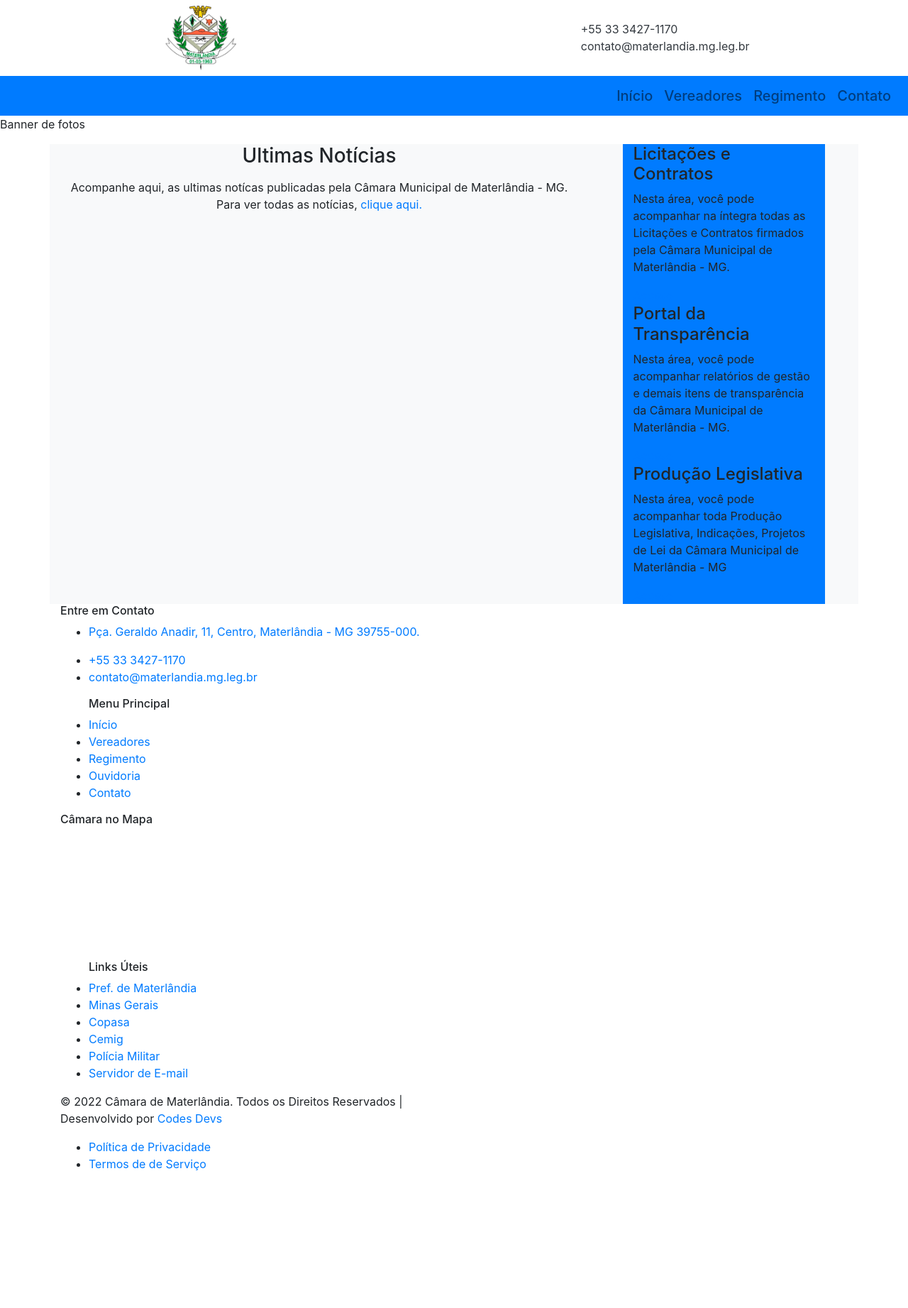
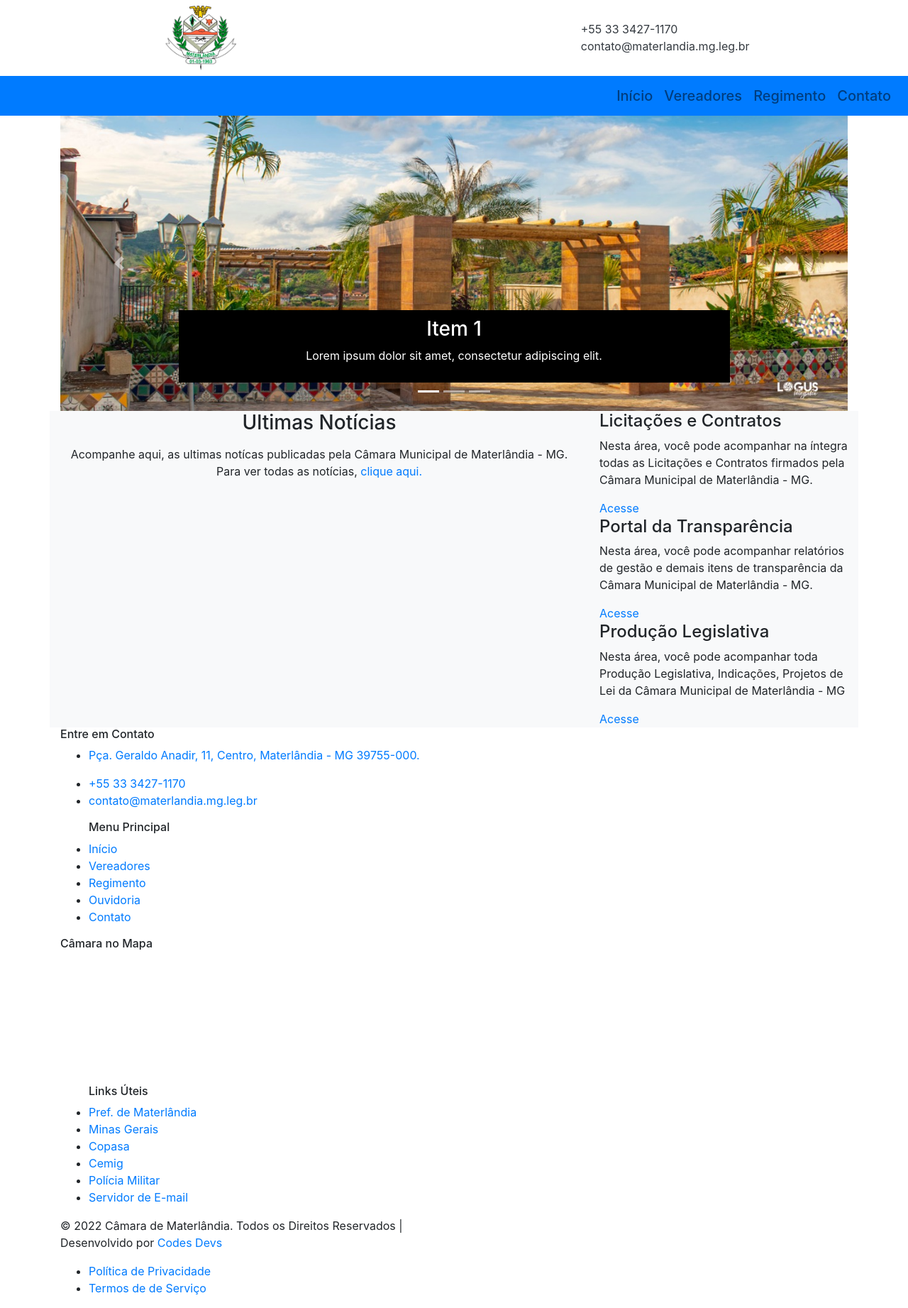
Before and after one commit to codesdevsgroup/camara, a PHP site: page / in a window 1280 px wide. Shown: the whole page at 71% size. Before the commit the page ends 1649 px from the top, so only its background shows below. Run offline with PHP 8.4, Linux system fonts and the light colour scheme; data that the repository does not hold is empty; grey boxes are pictures that could not be loaded.

Commit message:
config carousel

```diff
--- a/index.php
+++ b/index.php
@@ -1,10 +1,77 @@
 <?php
 	require_once('./header.php');
 ?>
-<section class="">
-	<div>
-		<p> Banner de fotos </p>
-	</div>
+<section class="container">
+	<div class="row"><!--Row -->
+        <div class="col-sm-12 m-auto"><!--col-sm8 -->
+          <div id="carousel-legenda" class="carousel slide" data-ride="carousel"><!--Carousel -->
+
+            <!-- Indicadores -->
+            <ol class="carousel-indicators">
+
+              <li class="active" data-target="#carousel-legenda" data-slide-to="0"></li>
+
+              <li data-target="#carousel-legenda" data-slide-to="1"></li>
+
+              <li data-target="#carousel-legenda" data-slide-to="2"></li>
+
+            </ol>
+
+            <div class="carousel-inner"><!--Inner -->
+
+              <div class="carousel-item active">
+                <img src="./assets/img/imagem1.jpeg" class="img-fluid">
+                <div class="carousel-caption">
+                  <div style="background: black; padding: 10px;">
+                    <h3>Item 1</h3>
+                    <p>
+                      Lorem ipsum dolor sit amet, consectetur adipiscing elit.
+                    </p>
+                  </div>
+                </div>
+              </div>
+
+              <div class="carousel-item">
+                <img src="./assets/img/imagem2.jpeg" class="img-fluid">
+                <div class="carousel-caption">
+                  <h3>Item 2</h3>
+                  <p>
+                    Lorem ipsum dolor sit amet, consectetur adipiscing elit.
+                  </p>
+                </div>
+              </div>
+
+              <div class="carousel-item">
+                <img src="./assets/img/imagem3.jpeg" class="img-fluid">
+                <div class="carousel-caption">
+                  <h3>Item 3</h3>
+                  <p>
+                    Lorem ipsum dolor sit amet, consectetur adipiscing elit.
+                  </p>
+                </div>
+              </div>
+
+            </div><!--/Inner -->
+
+            <!-- Controles -->
+            <a href="#carousel-legenda" class="carousel-control-prev" data-slide="prev">
+              <span class="carousel-control-prev-icon"></span>
+            </a>
+
+            <a href="#carousel-legenda" class="carousel-control-next" data-slide="next">
+              <span class="carousel-control-next-icon"></span>
+            </a>
+
+          </div><!--/Carousel -->
+
+
+        </div><!--/col-sm8 -->
+      </div><!--/Row -->
+    </div>
+</div>
+
+
+
 </section>
 
   <!-- news -->
@@ -29,16 +96,13 @@
 					<p class="h5"><a href="generic.php?tipo=1&id=<?=$linhas[4]?>"><?=$linhas[0]?>.</a></p>
 					<p class="date text-right text-info-50"><a href="generic.php?tipo=1&id=<?=$linhas[4]?>">Leia mais...</a></p>
 					<p class="h6 date text-right"><?=date("d/m/Y", strtotime($linhas[3]))?></p>
-
-
-
 				</div>
 			</div>
 			<?php
 					}?>
 		</div>
 	</div>
-	<div class="col-lg-3 col-12 mr-auto bg-primary">
+	<div class="col-lg-4 col-12 mr-auto">
 		<div class="">
 			<div class="">
 				<span class="" aria-hidden="true"></span>
```
Also changed, not shown: assets/img/imagem1.jpeg (added), assets/img/imagem2.jpeg (added), assets/img/imagem3.jpeg (added).
